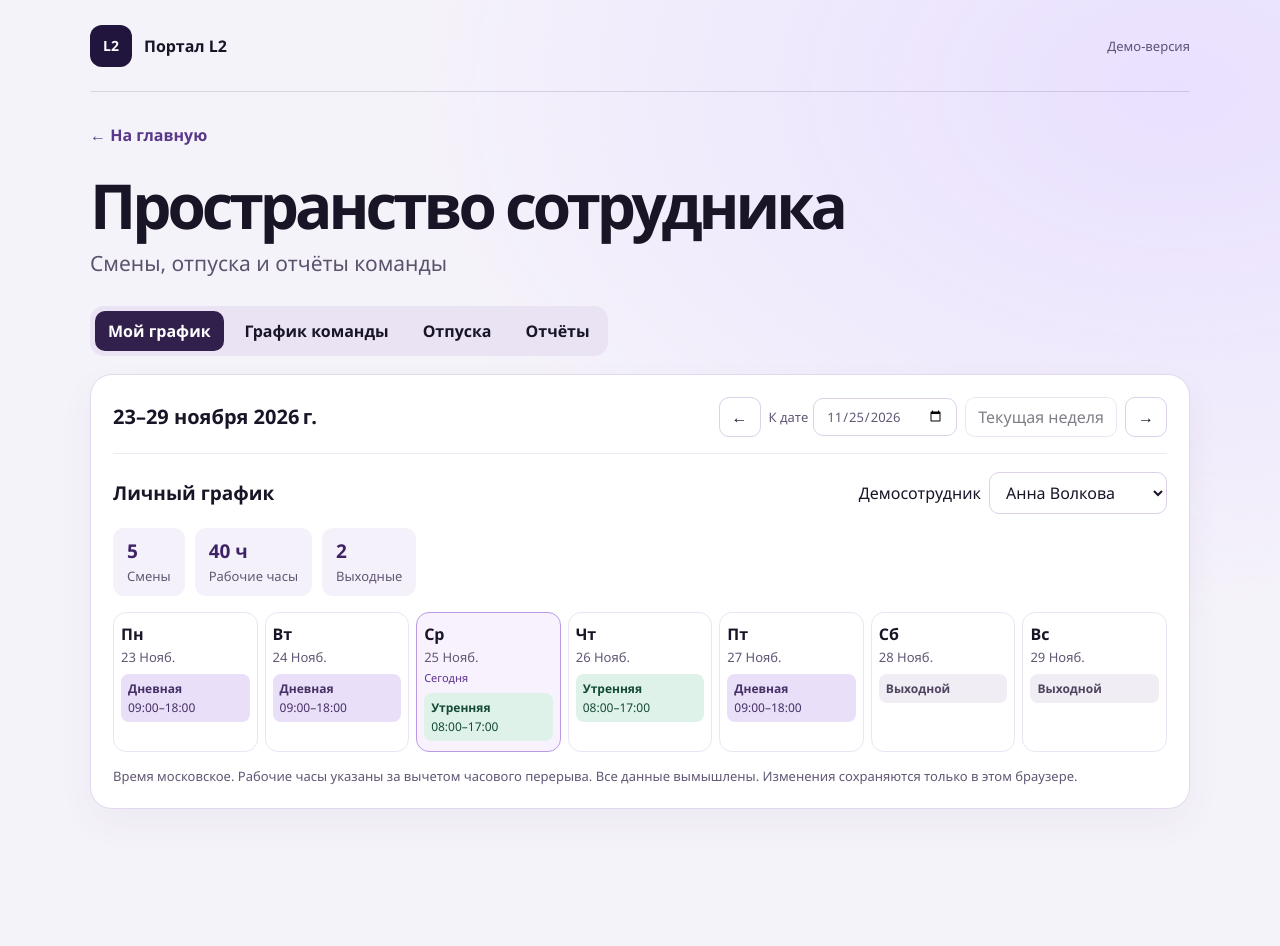
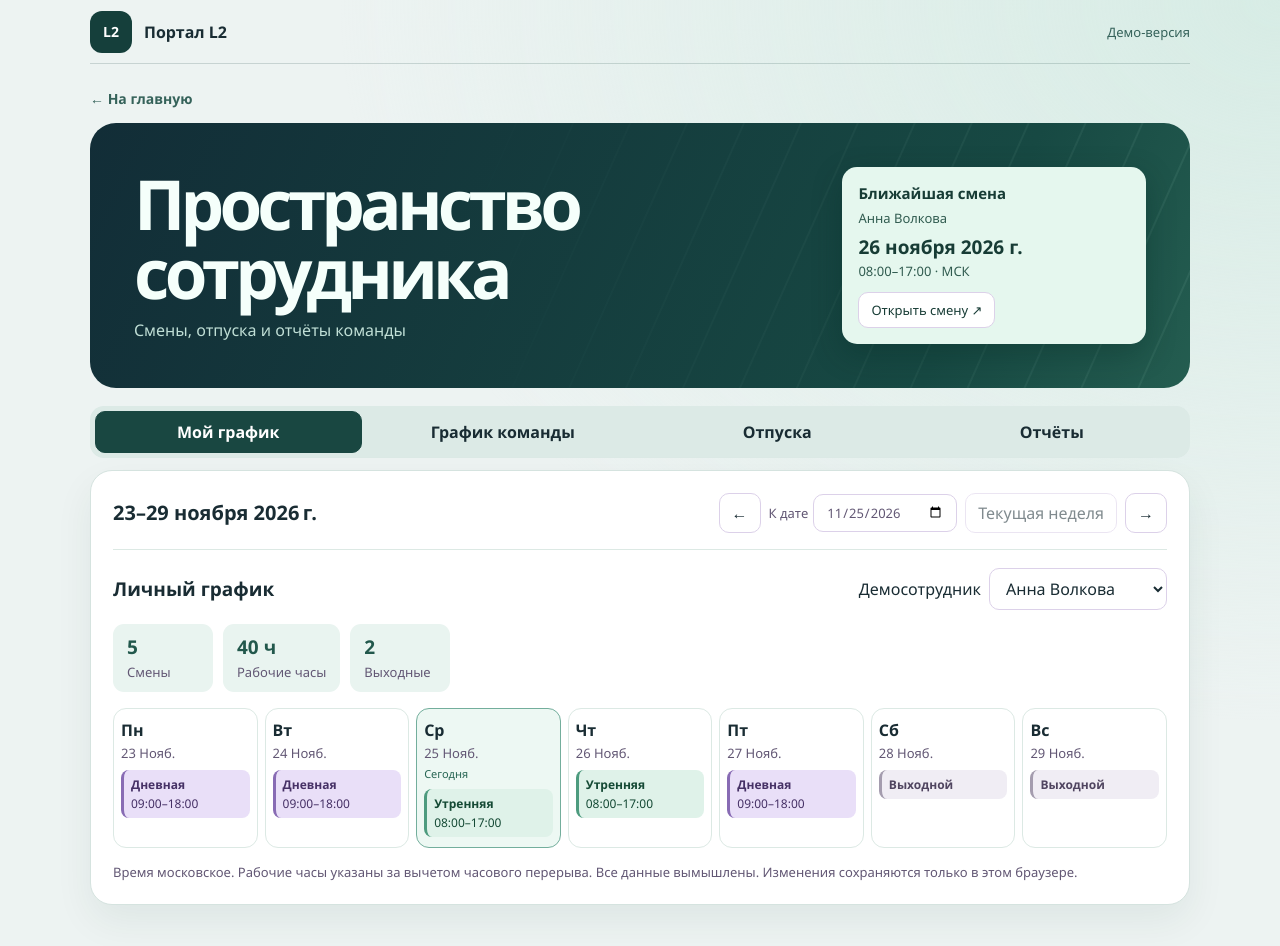
Before and after one commit to zdrastes/web, a plain HTML site: page docs/employee.html in a window 1280 px wide. Before the commit the page ends 885 px from the top, so only its background shows below. Drawn offline with Linux system fonts and the light colour scheme.

Commit message:
Redesign employee workspace and add schedule filters

```diff
--- a/docs/employee.html
+++ b/docs/employee.html
@@ -3,7 +3,7 @@
 <head>
   <meta charset="utf-8">
   <meta name="viewport" content="width=device-width, initial-scale=1">
-  <meta http-equiv="Content-Security-Policy" content="default-src 'none'; style-src 'self' 'unsafe-inline'; script-src 'sha256-ROSbgvJIm1mwnMhm5wDtSmaoMHKuIraLqA/4d5E3Xys='; base-uri 'none'; form-action 'none'">
+  <meta http-equiv="Content-Security-Policy" content="default-src 'none'; style-src 'self' 'unsafe-inline'; script-src 'sha256-T/2zRQQicoHy9WctBx1b86X3H/mx4DfKKXw/rpophxY='; base-uri 'none'; form-action 'none'">
   <title>Рабочие графики · Портал L2</title>
   <link rel="stylesheet" href="css/portal.css">
   <style>
@@ -72,7 +72,25 @@
     .editor-actions{display:flex;justify-content:flex-end;flex-wrap:wrap;gap:8px}
     #editor-error{color:#a02139}
     #status{color:#3d255e;font-weight:600}
-  </style>
+
+:root{background:#edf3f2;color:#192c33}
+body{background:radial-gradient(ellipse at 100% 0%,#d7ece5,transparent 52%),#edf3f2}
+header.shell{min-height:64px;border-color:#244c4930}.logo .mark{background:#153f3b}.top-note,.back{color:#35625a}
+.schedule{padding-top:23px}.schedule .back{margin-bottom:15px;font-size:14px}
+.hero{position:relative;isolation:isolate;overflow:hidden;display:grid;grid-template-columns:1fr minmax(210px,30%);align-items:center;gap:20px;padding:clamp(22px,5vw,44px);margin-bottom:18px;background:linear-gradient(115deg,#122d37,#174943 78%,#245d50);color:#f5fffb;border-radius:26px}
+.hero::after{content:"";position:absolute;z-index:-1;inset:0;background:repeating-linear-gradient(114deg,transparent 0 24px,#ceffec12 25px 26px,transparent 27px 52px);mask-image:linear-gradient(90deg,transparent 30%,black)}
+.schedule .hero h1{font-size:clamp(34px,6.2vw,69px);line-height:1;letter-spacing:-.07em;margin:0 0 12px}
+.hero p{margin:0;color:#c0dfd6;line-height:1.45}.next{border-radius:15px;padding:16px;background:#e5f7ee;color:#173c35;box-shadow:0 10px 30px #05292152}
+.next h2{font-size:15px;margin:0 0 6px}.next p{color:#315c50;font-size:13px}.next strong{display:block;font-size:19px;margin:6px 0 2px}.next button{margin-top:11px;font-size:13px}
+.tabs{width:100%;display:grid;grid-template-columns:repeat(4,minmax(0,1fr));background:#dceae6;margin-bottom:12px}.tabs button{min-height:42px}.tabs button[aria-pressed=true],.primary{background:#194741;color:white;border-color:#194741}
+.calendar{border-color:#d5e3df;box-shadow:0 16px 38px #113b3011}.week-nav,.day-card,.entry,.table-wrap{border-color:#dce9e4}
+.summary div{background:#e9f4f0;min-width:100px}.summary strong,#status{color:#22584c}
+.day-card.current,.current{background:#edf8f3;border-color:#73ae9c}.today-tag{color:#276553}
+.shift{border-left:3px solid #a49cae}.shift.early{border-left-color:#4d9b7e}.shift.day{border-left-color:#886bb4}.shift.late{border-left-color:#c9824d}.shift.vacation{border-left-color:#b68427}
+thead th,thead th:first-child{background:#eaf3ef}.person{z-index:1}
+.filters{display:flex;flex-wrap:wrap;gap:9px;padding:10px;margin-bottom:13px;border-radius:12px;background:#eef5f2}.filters label{display:grid;gap:5px;font-size:13px;color:#345e54}.filters select,.filters input{font-size:14px}
+@media(max-width:680px){.hero{grid-template-columns:1fr}.hero h1 br{display:none}.tabs{grid-template-columns:repeat(2,minmax(0,1fr))}}
+</style>
 </head>
 <body>
   <header class="shell">
@@ -81,8 +99,7 @@
   </header>
   <main class="shell schedule">
     <a class="back" href="./">← На главную</a>
-    <h1>Пространство сотрудника</h1>
-    <p class="intro">Смены, отпуска и отчёты команды</p>
+    <div class="hero"><div><h1>Пространство<br> сотрудника</h1><p>Смены, отпуска и отчёты команды</p></div><aside class="next"><h2>Ближайшая смена</h2><p id="next-person"></p><strong id="next-date"></strong><p id="next-time"></p><button type="button" id="open-next">Открыть смену ↗</button></aside></div>
     <div class="tabs" role="group" aria-label="Вид графика">
       <button id="personal-tab" type="button" aria-pressed="true" aria-controls="personal-view">Мой график</button>
       <button id="team-tab" type="button" aria-pressed="false" aria-controls="team-view">График команды</button>
@@ -111,7 +128,7 @@
       </section>
       <section id="team-view" aria-labelledby="team-title" hidden>
         <div class="view-head"><h3 id="team-title">Смены команды</h3></div>
-        <div class="table-wrap" tabindex="0" role="region" aria-label="Таблица графика команды">
+        <div class="filters"><label>Сотрудник <select id="team-filter"><option value="">Вся команда</option></select></label></div><div class="table-wrap" tabindex="0" role="region" aria-label="Таблица графика команды">
           <table aria-labelledby="team-title">
             <thead id="team-head"></thead>
             <tbody id="team-body"></tbody>
@@ -120,11 +137,11 @@
       </section>
       <section id="vacation-view" aria-labelledby="vacation-title" hidden>
         <div class="view-head"><h3 id="vacation-title">График отпусков команды</h3><button type="button" class="primary" id="add-vacation">Добавить отпуск</button></div>
-        <div class="entry-list" id="vacation-list"></div>
+        <div class="filters"><label>Сотрудник <select id="vacation-filter"><option value="">Вся команда</option></select></label><label>Период <select id="vacation-period"><option value="">Все даты</option><option value="upcoming">Сегодня и позже</option><option value="past">Прошедшие</option></select></label></div><div class="entry-list" id="vacation-list"></div>
       </section>
       <section id="report-view" aria-labelledby="report-title" hidden>
         <div class="view-head"><h3 id="report-title">График отчётов</h3><button type="button" class="primary" id="add-report">Добавить отчёт</button></div>
-        <div class="entry-list" id="report-list"></div>
+        <div class="filters"><label>Ответственный <select id="report-filter"><option value="">Вся команда</option></select></label><label>Период <select id="report-period"><option value="">Все даты</option><option value="upcoming">Сегодня и позже</option><option value="past">Прошедшие</option></select></label><label>Название <input id="report-search" type="search" placeholder="Поиск отчёта"></label></div><div class="entry-list" id="report-list"></div>
       </section>
       <p class="legend">Время московское. Рабочие часы указаны за вычетом часового перерыва. Все данные вымышлены. Изменения сохраняются только в этом браузере.</p>
       <noscript>Включите JavaScript, чтобы просмотреть графики.</noscript>
@@ -226,7 +243,21 @@
     button.addEventListener('click', () => openEditor('shift', { person, date, type: scheduled(person, date) }));
     return button;
   }
+  function nextShift() {
+    const clock = new Intl.DateTimeFormat('en-GB', { timeZone: 'Europe/Moscow', hour: '2-digit', minute: '2-digit', hourCycle: 'h23' }).format(new Date());
+    for (let offset = 0; offset < 366; offset += 1) {
+      const date = relative(offset);
+      const shift = shifts[displayed(view.person, date)];
+      if (shift.hours && (offset || shift.time.split('–')[1] > clock)) return { date, shift };
+    }
+    return null;
+  }
   function renderShifts() {
+    const next = nextShift();
+    $('next-person').textContent = people[view.person].name;
+    $('next-date').textContent = next ? fullDate.format(parse(next.date)) : 'Смены не найдены';
+    $('next-time').textContent = next ? next.shift.time + ' · МСК' : '';
+    $('open-next').disabled = !next;
     const dates = Array.from({ length: 7 }, (_, i) => new Date(monday + (view.week * 7 + i) * dayMs));
     $('week-label').textContent = fullDate.formatRange(dates[0], dates[6]);
     $('jump-date').value = iso(dates.some(date => +date === +today) ? today : dates[0]);
@@ -253,7 +284,10 @@
       head.append(cell);
     }
     $('team-head').replaceChildren(head);
-    $('team-body').replaceChildren(...people.map((person, index) => {
+    const teamFilter = $('team-filter').value;
+    const team = people.map((person, index) => ({ person, index }))
+      .filter(({ index }) => !teamFilter || teamFilter === String(index));
+    $('team-body').replaceChildren(...team.map(({ person, index }) => {
       const row = element('tr');
       const name = element('th', 'person', person.name);
       name.scope = 'row';
@@ -269,7 +303,14 @@
   function renderList(kind, items) {
     const vacation = kind === 'vacation';
     const list = $(kind + '-list');
-    const sorted = [...items].sort((a, b) => (a.start ?? a.date).localeCompare(b.start ?? b.date));
+    const employee = $(kind + '-filter').value;
+    const period = $(kind + '-period').value;
+    const search = vacation ? '' : $('report-search').value.trim().toLocaleLowerCase('ru');
+    const sorted = items.filter(item =>
+      (!employee || employee === String(item.person)) &&
+      (!period || ((item.end ?? item.date) < iso(today)) === (period === 'past')) &&
+      (!search || item.title.toLocaleLowerCase('ru').includes(search))
+    ).sort((a, b) => (a.start ?? a.date).localeCompare(b.start ?? b.date));
     list.replaceChildren(...sorted.map(item => {
       const entry = element('div', 'entry');
       const details = element('div');
@@ -285,7 +326,7 @@
       entry.append(details, button);
       return entry;
     }));
-    if (!sorted.length) list.append(element('p', 'legend', vacation ? 'Отпусков пока нет.' : 'Отчётов пока нет.'));
+    if (!sorted.length) list.append(element('p', 'legend', items.length ? 'По выбранным фильтрам ничего не найдено.' : vacation ? 'Отпусков пока нет.' : 'Отчётов пока нет.'));
   }
   function render() {
     for (const page of pages) {
@@ -386,7 +427,25 @@
   $('editor-cancel').addEventListener('click', () => $('editor').close());
   $('add-vacation').addEventListener('click', () => openEditor('vacation', {}));
   $('add-report').addEventListener('click', () => openEditor('report', {}));
-  people.forEach((person, index) => $('person-select').add(new Option(person.name, index)));
+  for (const fieldId of ['person-select', 'team-filter', 'vacation-filter', 'report-filter']) {
+    people.forEach((person, index) => $(fieldId).add(new Option(person.name, index)));
+  }
+  $('team-filter').addEventListener('change', renderShifts);
+  for (const kind of ['vacation', 'report']) {
+    for (const suffix of ['filter', 'period']) {
+      $(kind + '-' + suffix).addEventListener('change', () => renderList(kind, data[kind + 's']));
+    }
+  }
+  $('report-search').addEventListener('input', () => renderList('report', data.reports));
+  $('open-next').addEventListener('click', () => {
+    const next = nextShift();
+    if (!next) return;
+    view.page = 'personal';
+    view.week = Math.floor((+parse(next.date) - monday) / (7 * dayMs));
+    render();
+    const index = (parse(next.date).getUTCDay() + 6) % 7;
+    $('personal-days').children[index].querySelector('button').focus();
+  });
   $('person-select').addEventListener('change', event => { view.person = Number(event.target.value); render(); });
   for (const page of pages) {
     $(page + '-tab').addEventListener('click', () => { view.page = page; render(); });
```
